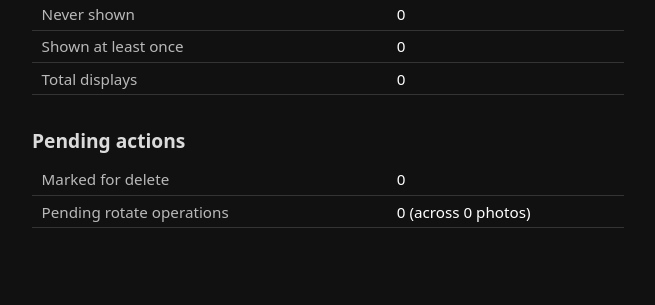
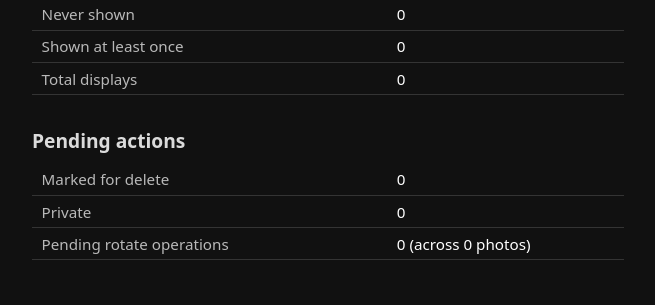
Before and after one commit to muralisc/chronicle, a Flask app: page /stats in a window 1280 px wide. Shown: the part 312-617 px from the top of the page, without its empty margins (312-967 px from the left). Run offline with Flask 3, Linux system fonts and the light colour scheme; data that the repository does not hold is empty.

Commit message:
Add 'mark as private' to the slideshow overlay
Private photos are excluded from all subset selection (same
marked_for_delete = 0 pattern, now joined by is_private = 0). Stored as
is_private/private_ts columns on photos, not a separate table -- unlike
pending_operations, this is a static per-photo boolean with no reason
to grow, so it mirrors marked_for_delete's shape directly.

Co-Authored-By: Claude Sonnet 5 <noreply@anthropic.com>

```diff
--- a/viewer/app.py
+++ b/viewer/app.py
@@ -38,7 +38,8 @@ def _close_conn(exc):
 
 def _subset_payload(conn, rows):
     today_year = date.today().year
-    net = db.pending_rotate_degrees(conn, [r["id"] for r in rows])
+    ids = [r["id"] for r in rows]
+    net = db.pending_rotate_degrees(conn, ids)
     payload = []
     for r in rows:
         photo_year = int(r["photo_date"][:4])
@@ -51,6 +52,7 @@ def _subset_payload(conn, rows):
                 "rel_path": r["rel_path"],
                 "marked": bool(r["marked_for_delete"]),
                 "rotate_deg": net.get(r["id"], 0),
+                "private": bool(r["is_private"]),
             }
         )
     return payload
@@ -130,6 +132,17 @@ def api_mark(photo_id):
     return jsonify({"id": photo_id, "marked": new_state})
 
 
+@app.route("/api/private/<int:photo_id>", methods=["POST"])
+def api_private(photo_id):
+    try:
+        new_state = db.toggle_private(_get_conn(), photo_id)
+    except KeyError:
+        log.warning("private toggle requested for unknown photo %s", photo_id)
+        abort(404)
+    log.info("photo %s private %s", photo_id, "set" if new_state else "cleared")
+    return jsonify({"id": photo_id, "private": new_state})
+
+
 def main():
     """Serve via waitress (production) for ``cli.py serve``."""
     from waitress import serve
--- a/viewer/photoframe/db.py
+++ b/viewer/photoframe/db.py
@@ -18,7 +18,9 @@ CREATE TABLE IF NOT EXISTS photos (
     last_displayed    TEXT,                   -- NULL = never shown
     display_count     INTEGER NOT NULL DEFAULT 0,
     marked_for_delete INTEGER NOT NULL DEFAULT 0,
-    marked_ts         TEXT
+    marked_ts         TEXT,
+    is_private        INTEGER NOT NULL DEFAULT 0,
+    private_ts        TEXT
 );
 
 CREATE TABLE IF NOT EXISTS subset (
@@ -86,6 +88,20 @@ def toggle_mark(conn: sqlite3.Connection, photo_id: int) -> bool:
     new_state = 0 if row["marked_for_delete"] else 1
     conn.execute(
         "UPDATE photos SET marked_for_delete = ?, marked_ts = ? WHERE id = ?",
+        (new_state, now_iso() if new_state else None, photo_id),
+    )
+    conn.commit()
+    return bool(new_state)
+
+
+def toggle_private(conn: sqlite3.Connection, photo_id: int) -> bool:
+    """Flip ``is_private`` for a photo. Returns the new state."""
+    row = get_photo(conn, photo_id)
+    if row is None:
+        raise KeyError(f"no photo with id {photo_id}")
+    new_state = 0 if row["is_private"] else 1
+    conn.execute(
+        "UPDATE photos SET is_private = ?, private_ts = ? WHERE id = ?",
         (new_state, now_iso() if new_state else None, photo_id),
     )
     conn.commit()
@@ -176,6 +192,7 @@ def get_stats(conn: sqlite3.Connection) -> dict:
     marked_for_delete = conn.execute(
         "SELECT COUNT(*) FROM photos WHERE marked_for_delete = 1"
     ).fetchone()[0]
+    private = conn.execute("SELECT COUNT(*) FROM photos WHERE is_private = 1").fetchone()[0]
     pending_rotate_ops = conn.execute("SELECT COUNT(*) FROM pending_operations").fetchone()[0]
     pending_rotate_photos = conn.execute(
         "SELECT COUNT(DISTINCT photo_id) FROM pending_operations"
@@ -189,6 +206,7 @@ def get_stats(conn: sqlite3.Connection) -> dict:
         "shown": total - never_shown,
         "total_displays": total_displays,
         "marked_for_delete": marked_for_delete,
+        "private": private,
         "pending_rotate_ops": pending_rotate_ops,
         "pending_rotate_photos": pending_rotate_photos,
     }
--- a/viewer/photoframe/selector.py
+++ b/viewer/photoframe/selector.py
@@ -64,7 +64,8 @@ def _oldest_key(conn: sqlite3.Connection, targets: list[str]) -> tuple[int, str]
     placeholders = ",".join("?" * len(targets))
     row = conn.execute(
         f"SELECT last_displayed FROM photos "
-        f"WHERE marked_for_delete = 0 AND photo_date IN ({placeholders}) "
+        f"WHERE marked_for_delete = 0 AND is_private = 0 "
+        f"AND photo_date IN ({placeholders}) "
         f"{_ORDER} LIMIT 1",
         targets,
     ).fetchone()
@@ -111,7 +112,8 @@ def _window_counts(conn: sqlite3.Connection, targets: list[str]) -> tuple[int, i
     placeholders = ",".join("?" * len(targets))
     row = conn.execute(
         f"SELECT COUNT(*) AS available, COUNT(last_displayed) AS viewed "
-        f"FROM photos WHERE marked_for_delete = 0 AND photo_date IN ({placeholders})",
+        f"FROM photos WHERE marked_for_delete = 0 AND is_private = 0 "
+        f"AND photo_date IN ({placeholders})",
         targets,
     ).fetchone()
     return row["available"], row["viewed"]
@@ -133,7 +135,8 @@ def select_subset(
         placeholders = ",".join("?" * len(targets))
         chosen = conn.execute(
             f"SELECT * FROM photos "
-            f"WHERE marked_for_delete = 0 AND photo_date IN ({placeholders}) "
+            f"WHERE marked_for_delete = 0 AND is_private = 0 "
+            f"AND photo_date IN ({placeholders}) "
             f"{_ORDER} LIMIT ?",
             (*targets, n),
         ).fetchall()
@@ -143,7 +146,7 @@ def select_subset(
         excl = ",".join("?" * len(chosen_ids)) if chosen_ids else ""
         not_in = f"AND id NOT IN ({excl})" if chosen_ids else ""
         topup = conn.execute(
-            f"SELECT * FROM photos WHERE marked_for_delete = 0 {not_in} "
+            f"SELECT * FROM photos WHERE marked_for_delete = 0 AND is_private = 0 {not_in} "
             f"{_ORDER} LIMIT ?",
             (*chosen_ids, n - len(chosen)),
         ).fetchall()
--- a/viewer/static/style.css
+++ b/viewer/static/style.css
@@ -113,6 +113,10 @@ body:hover #overlay,
   background: #c0392b;
   border-color: #e74c3c;
 }
+#private-btn[aria-pressed="true"] {
+  background: #6c3fa0;
+  border-color: #8e5cd9;
+}
 
 #empty {
   position: fixed;
--- a/viewer/templates/slideshow.html
+++ b/viewer/templates/slideshow.html
@@ -31,6 +31,7 @@
       <button id="rotate-180-btn" class="btn" type="button">180&deg;</button>
       <button id="rotate-270-btn" class="btn" type="button">270&deg;</button>
       <button id="new-set-btn" class="btn" type="button">New set</button>
+      <button id="private-btn" class="btn" type="button" aria-pressed="false">Private</button>
       <button id="delete-btn" class="btn" type="button" aria-pressed="false">Delete</button>
     </div>
   </div>
--- a/viewer/templates/stats.html
+++ b/viewer/templates/stats.html
@@ -39,6 +39,7 @@
     <h2>Pending actions</h2>
     <table>
       <tr><th>Marked for delete</th><td>{{ stats.marked_for_delete }}</td></tr>
+      <tr><th>Private</th><td>{{ stats.private }}</td></tr>
       <tr><th>Pending rotate operations</th><td>{{ stats.pending_rotate_ops }} (across {{ stats.pending_rotate_photos }} photo{{ "s" if stats.pending_rotate_photos != 1 else "" }})</td></tr>
     </table>
   </section>
```
Also changed, not shown: viewer/static/slideshow.js (+15 -0 lines), viewer/README.md.
